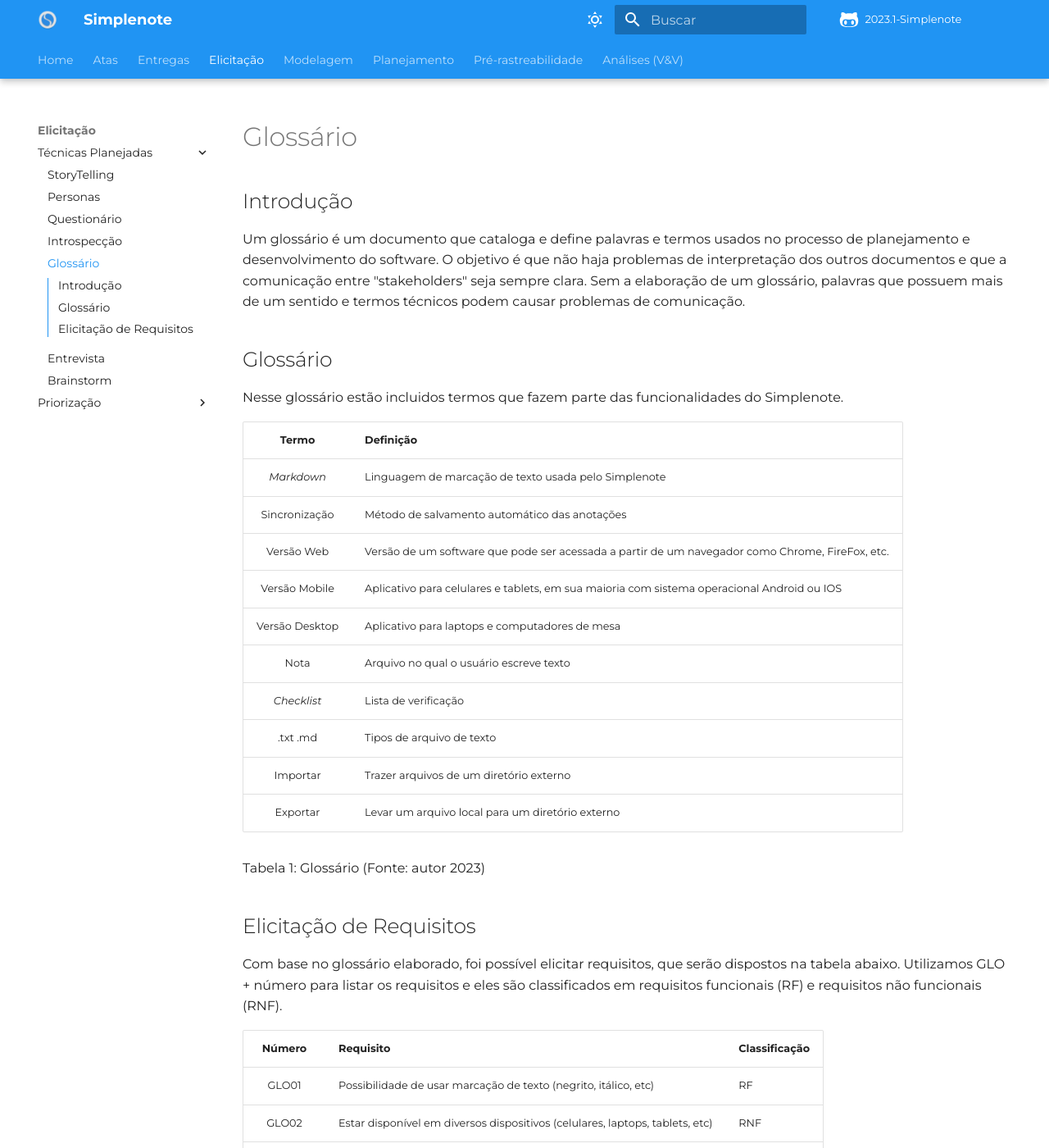
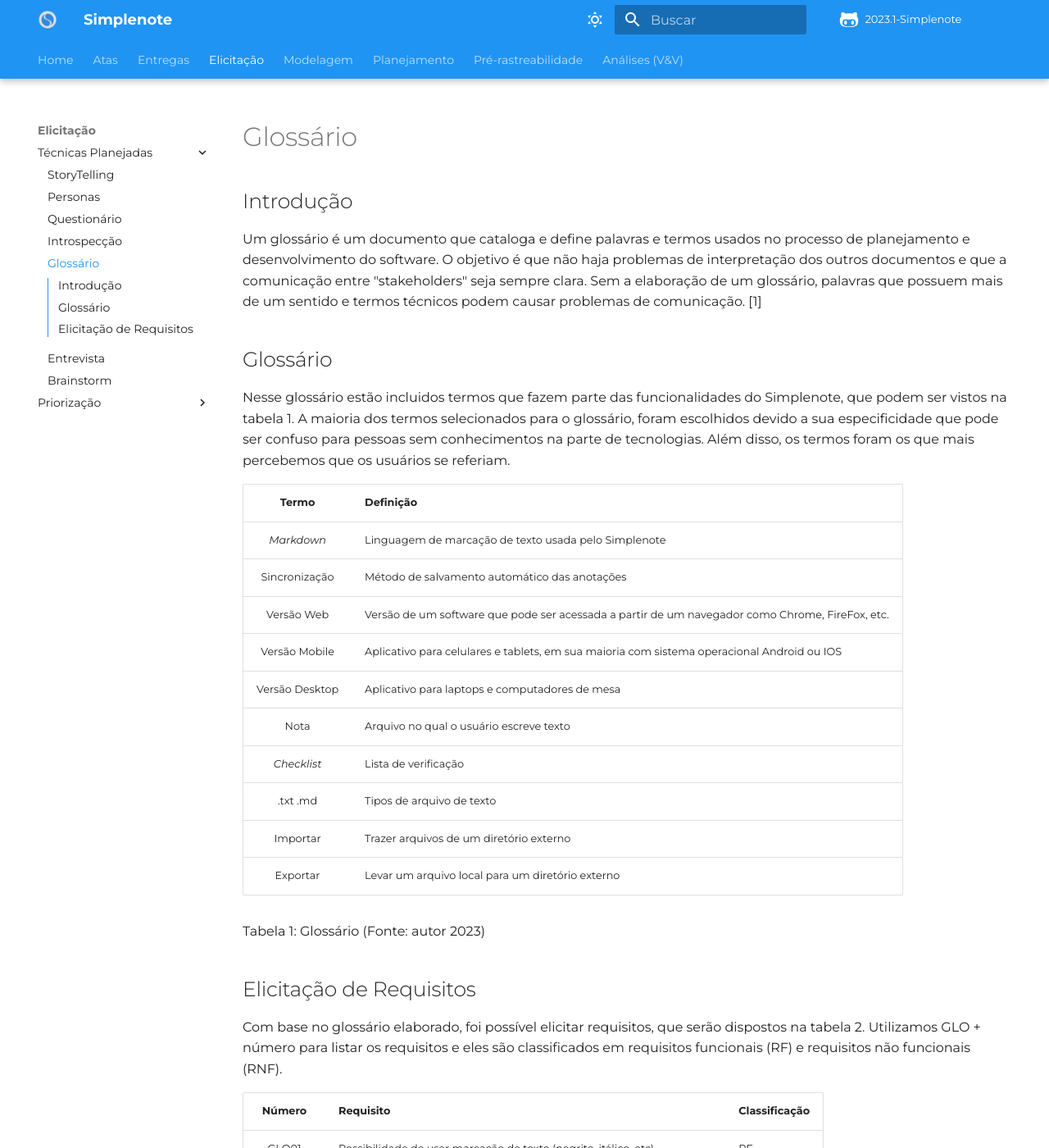
Before and after one commit to Requisitos-de-Software/2023.1-Simplenote, an MkDocs documentation site: the page built from docs/elicitacao/glossario.md, in a window 1280 px wide and 1400 px high. Shown: the whole window at 82% size. Built offline with MkDocs 1.6.1 and Material for MkDocs 9.7.7, drawn with Linux system fonts in a browser that asks for light colours; some web fonts are replaced; comment, search, counter and statistics services are not loaded; some of the changed text lies outside the part shown.

Commit message:
Update glossario.md

```diff
--- a/docs/elicitacao/glossario.md
+++ b/docs/elicitacao/glossario.md
@@ -1,10 +1,11 @@
 # Glossário
 
 ## Introdução
-Um glossário é um documento que cataloga e define palavras e termos usados no processo de planejamento e  desenvolvimento do software. O objetivo é que não haja problemas de interpretação dos outros documentos e que a comunicação entre "stakeholders" seja sempre clara. Sem a elaboração de um glossário, palavras que possuem mais de um sentido e termos técnicos podem causar problemas de comunicação.
+Um glossário é um documento que cataloga e define palavras e termos usados no processo de planejamento e  desenvolvimento do software. O objetivo é que não haja problemas de interpretação dos outros documentos e que a comunicação entre "stakeholders" seja sempre clara. Sem a elaboração de um glossário, palavras que possuem mais de um sentido e termos técnicos podem causar problemas de comunicação. [1]
 
 ## Glossário
-Nesse glossário estão incluidos termos que fazem parte das funcionalidades do Simplenote.
+Nesse glossário estão incluidos termos que fazem parte das funcionalidades do Simplenote, que podem ser vistos na tabela 1.
+A maioria dos termos selecionados para o glossário, foram escolhidos devido a sua especificidade que pode ser confuso para pessoas sem conhecimentos na parte de tecnologias. Além disso, os termos foram os que mais percebemos que os usuários se referiam.
 
 | Termo | Definição |
 | :-: | - |
@@ -24,7 +25,7 @@
 
 ## Elicitação de Requisitos
 
-Com base no glossário elaborado, foi possível elicitar requisitos, que serão dispostos na tabela abaixo. Utilizamos GLO + número para listar os requisitos e eles são classificados em requisitos funcionais (RF) e requisitos não funcionais (RNF).
+Com base no glossário elaborado, foi possível elicitar requisitos, que serão dispostos na tabela 2. Utilizamos GLO + número para listar os requisitos e eles são classificados em requisitos funcionais (RF) e requisitos não funcionais (RNF).
 
 | Número | Requisito | Classificação |
 | :-: | - | - |
@@ -37,6 +38,8 @@
 
 Tabela 2: Requisitos Elicitados (Fonte: autor 2023)
 
+Os requisitos GLO03 e GLO06 não estão presentes na atual versão do aplicativo (05/07/2023).
+
 # Bibliografia
 
 > [1] VAZQUEZ C., SIMÕES G. Engenharia de Requisitos, 1ª edição.
@@ -47,3 +50,4 @@
 | Versão | Data       | Descrição                          | Autor(es)     |  Revisor(es)  |
 | ------ | ---------- | ---------------------------------- | ------------- | ------------- |
 | `1.0`  | 29/04/2023 | Criação do glossário e primeira versão da elicitação de requisitos.              | Leonardo  |       Kauã        |
+| `1.1`  | 05/07/2023 | Ajustes feedback grupo 4             | Mylena |     Ian     |
```
